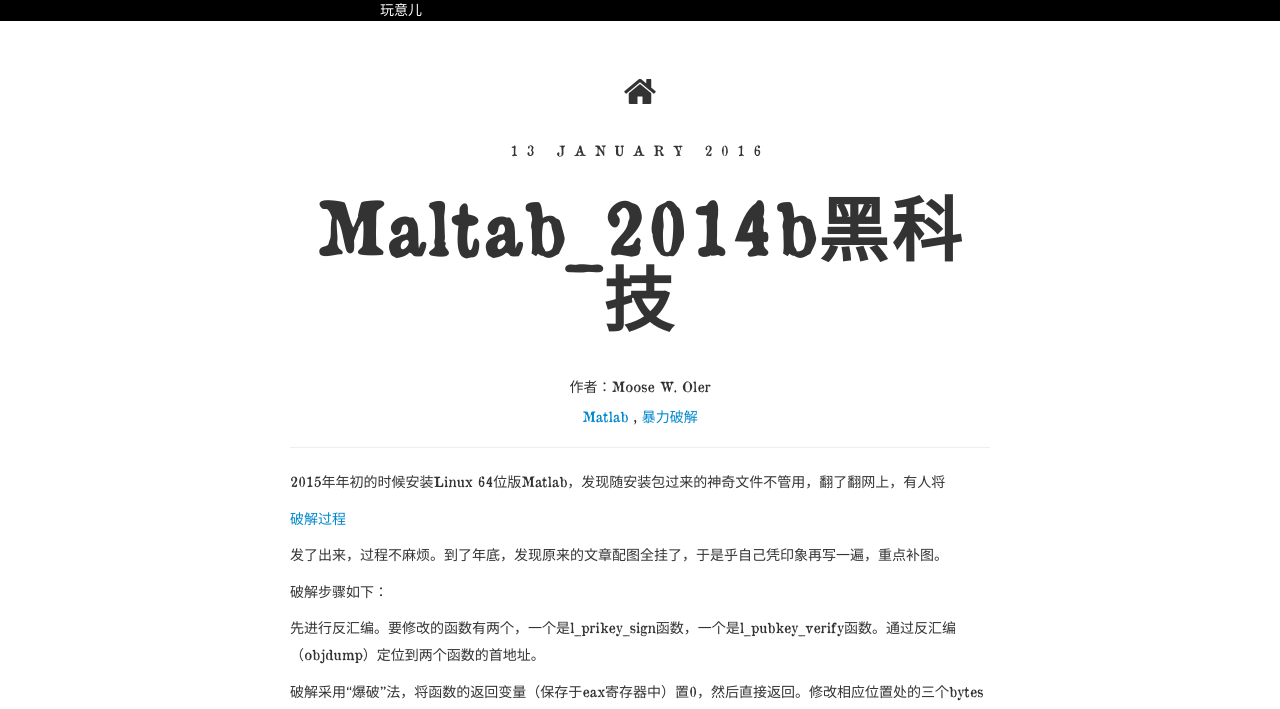
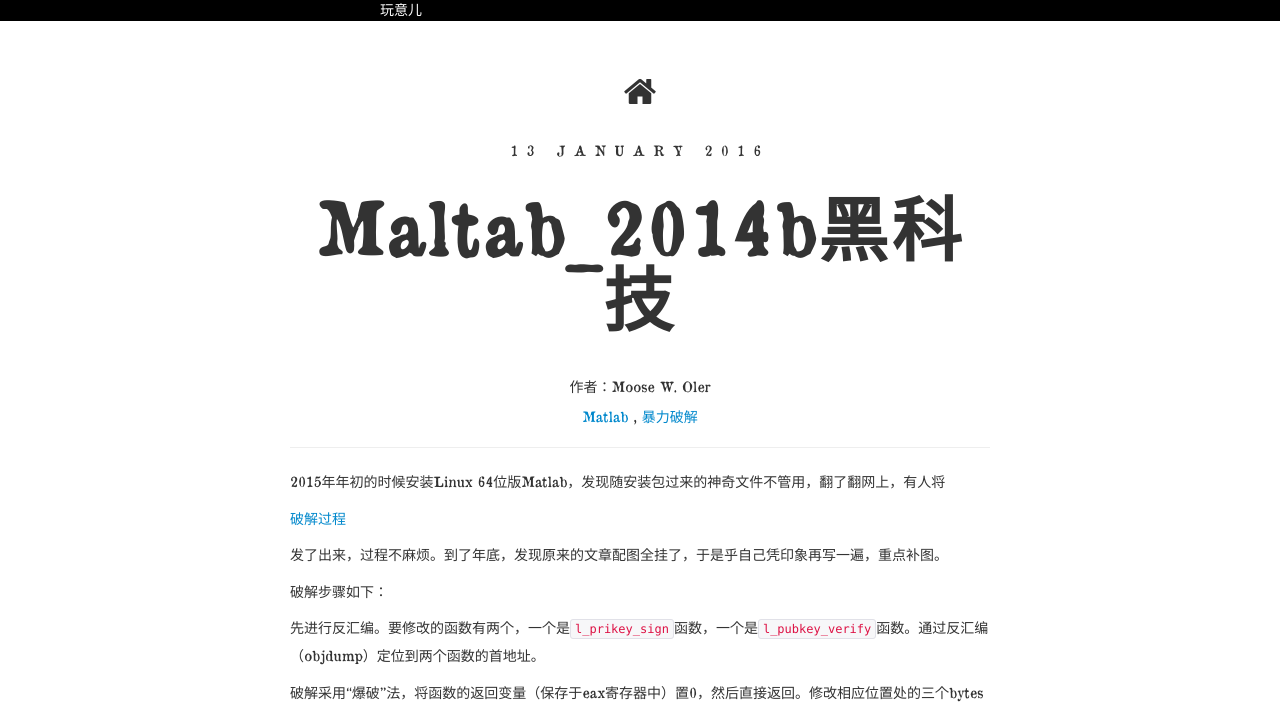
Before and after one commit to moosewoler/moosewoler.github.io, a Jekyll site: the page built from _posts/2016-01-13-Maltab_2014b黑科技.markdown, in a window 1280 px wide. Shown: the top 709 px of the page. Built offline with Jekyll 4.4.1, drawn with Linux system fonts in a browser that asks for light colours; some web fonts are replaced; Markdown is read by kramdown in place of the engine named in the settings; comment, search, counter and statistics services are not loaded.

```diff
--- a/_posts/2016-01-13-Maltab_2014b黑科技.markdown
+++ b/_posts/2016-01-13-Maltab_2014b黑科技.markdown
@@ -16,7 +16,7 @@
 
 破解步骤如下：
 
-先进行反汇编。要修改的函数有两个，一个是l_prikey_sign函数，一个是l_pubkey_verify函数。通过反汇编（objdump）定位到两个函数的首地址。
+先进行反汇编。要修改的函数有两个，一个是`l_prikey_sign`函数，一个是`l_pubkey_verify`函数。通过反汇编（objdump）定位到两个函数的首地址。
 
 破解采用“爆破”法，将函数的返回变量（保存于eax寄存器中）置0，然后直接返回。修改相应位置处的三个bytes为31 c0 c3。
 
```
Also changed, not shown: _posts/2016-02-14-下论文备忘.markdown (added, +20 -0 lines).
